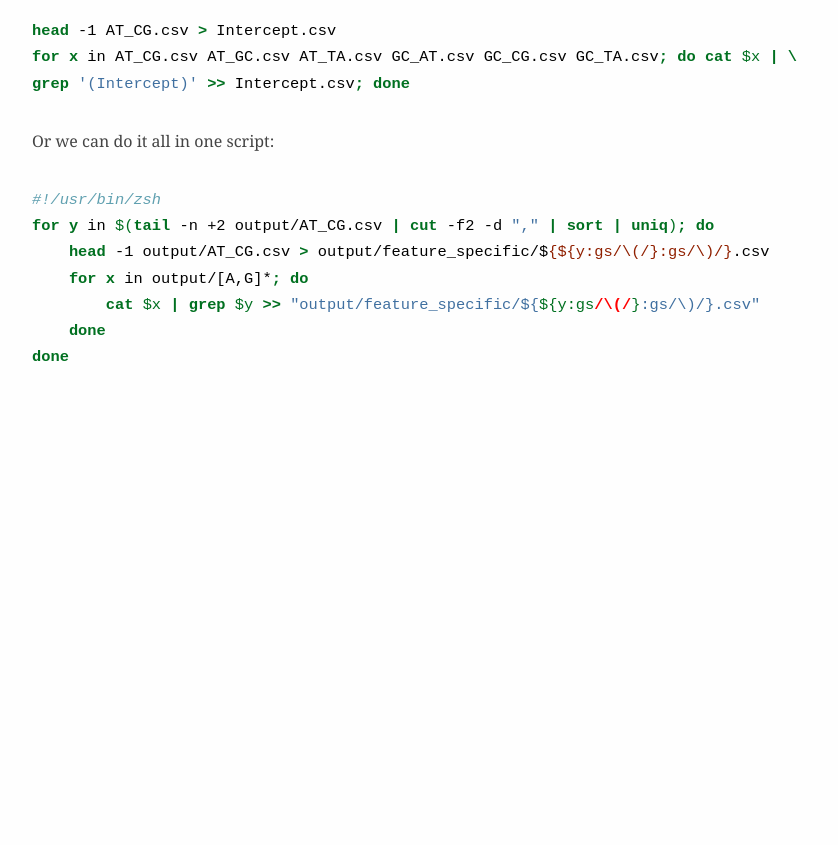
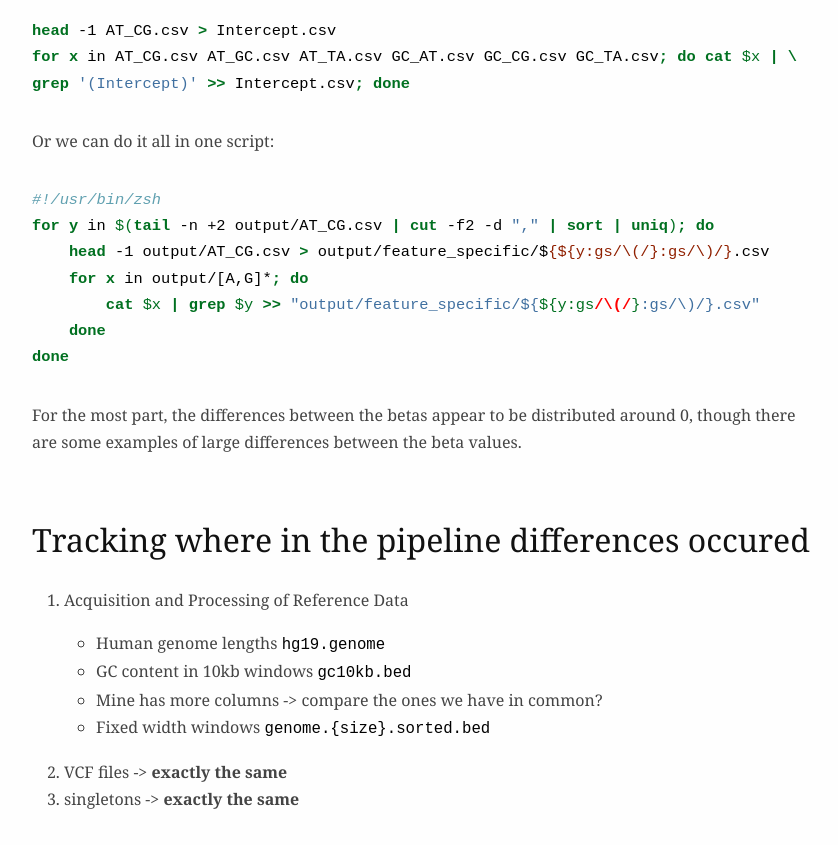
Before and after one commit to theandyb/compare-results, a plain HTML site: page doc/index.html in a window 1280 px wide. Shown: the part 2289-3134 px from the top of the page, without its empty margins (216-1054 px from the left). Before the commit the page ends 2691 px from the top, so only its background shows below. Drawn offline with Linux system fonts and the light colour scheme.

```diff
--- a/doc/index.html
+++ b/doc/index.html
@@ -224,5 +224,18 @@
         <span class="kw">cat</span> <span class="ot">$x</span> <span class="kw">|</span> <span class="kw">grep</span> <span class="ot">$y</span> <span class="kw">&gt;&gt;</span> <span class="st">&quot;output/feature_specific/${</span><span class="ot">${y:gs</span><span class="er">/\(/</span><span class="ot">}</span><span class="st">:gs/\)/}.csv&quot;</span>
     <span class="kw">done</span>
 <span class="kw">done</span></code></pre></div>
+<p>For the most part, the differences between the betas appear to be distributed around 0, though there are some examples of large differences between the beta values.</p>
+<h2 id="tracking-where-in-the-pipeline-differences-occured">Tracking where in the pipeline differences occured</h2>
+<ol style="list-style-type: decimal">
+<li>Acquisition and Processing of Reference Data
+<ul>
+<li>Human genome lengths <code>hg19.genome</code></li>
+<li>GC content in 10kb windows <code>gc10kb.bed</code></li>
+<li>Mine has more columns -&gt; compare the ones we have in common?</li>
+<li>Fixed width windows <code>genome.{size}.sorted.bed</code></li>
+</ul></li>
+<li>VCF files -&gt; <strong>exactly the same</strong></li>
+<li>singletons -&gt; <strong>exactly the same</strong></li>
+</ol>
 </body>
 </html>
```
Also changed, not shown: 1 other file.
